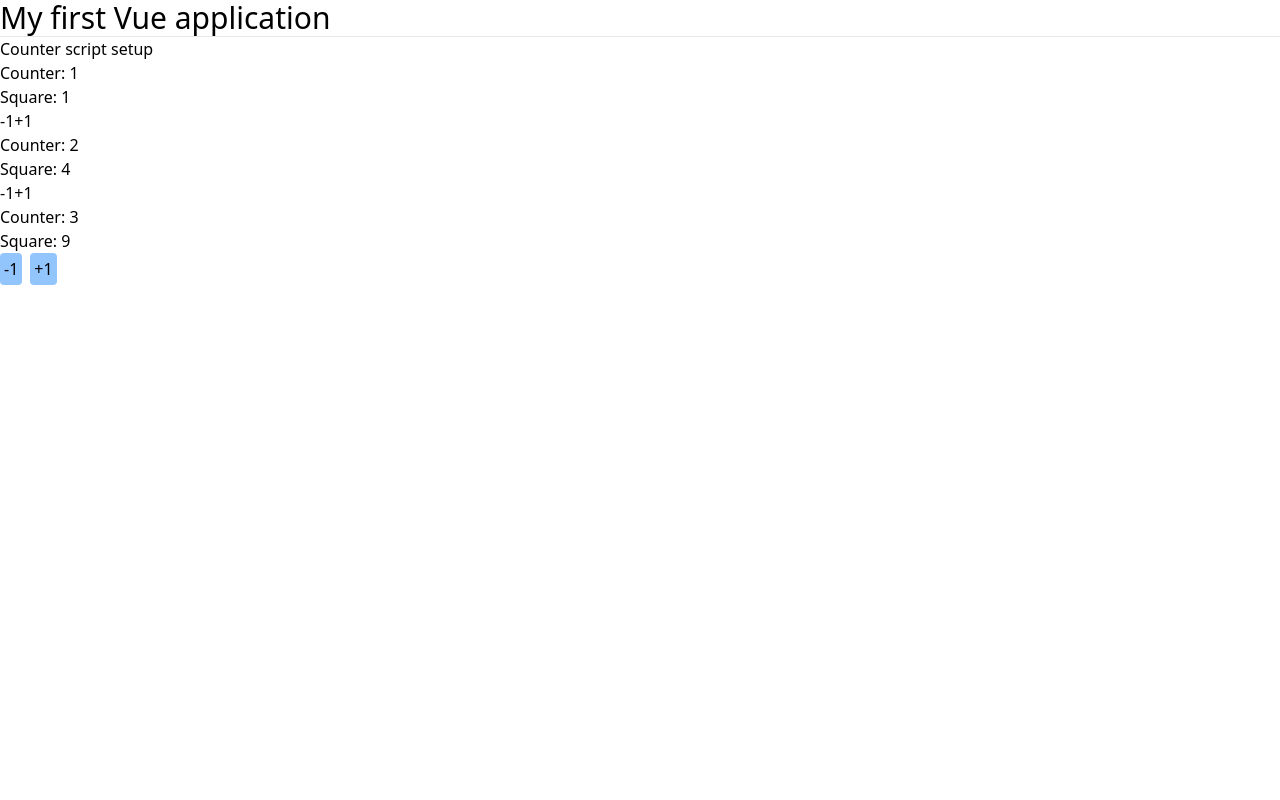
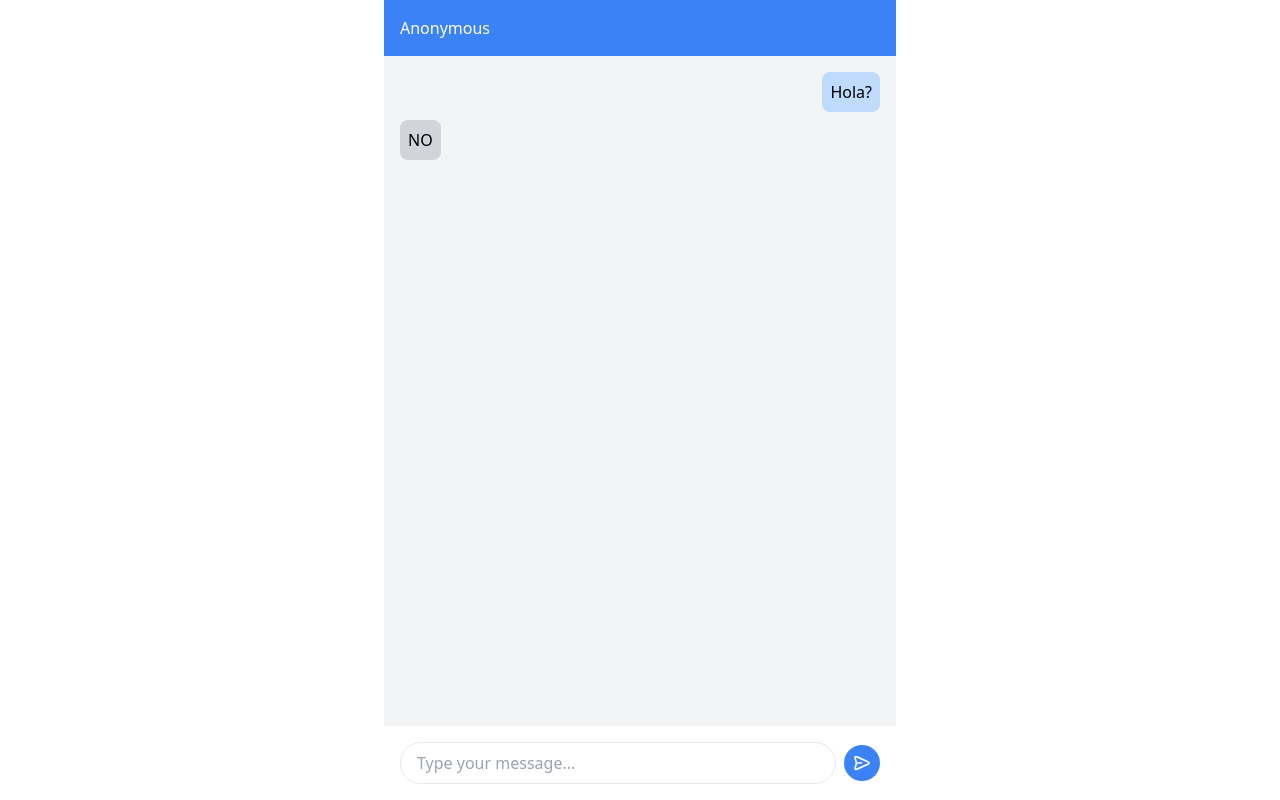
Before and after one commit to jumagu/indecision-app, a Vue app: page / in a window 1280 px wide. Built offline with nearby package versions, Linux system fonts and the light colour scheme.

Commit message:
Refactor App.vue to use IndecisionView component for messaging functionality

```diff
--- a/src/App.vue
+++ b/src/App.vue
@@ -1,15 +1,7 @@
 <script setup lang="ts">
-import MyCounter from './components/MyCounter.vue';
-import MyCounterScript from './components/MyCounterScript.vue';
-import MyCounterScript2 from './components/my-counter-script/MyCounterScript2.vue';
+import IndecisionView from './views/IndecisionView.vue';
 </script>
 
 <template>
-  <h1 class="text-3xl">My first Vue application</h1>
-
-  <hr />
-
-  <MyCounter :value="1" text="Counter script setup" />
-  <MyCounterScript :value="2" text="Counter traditional component" />
-  <MyCounterScript2 :value="3" text="Counter separed logic" />
+  <IndecisionView />
 </template>
```
